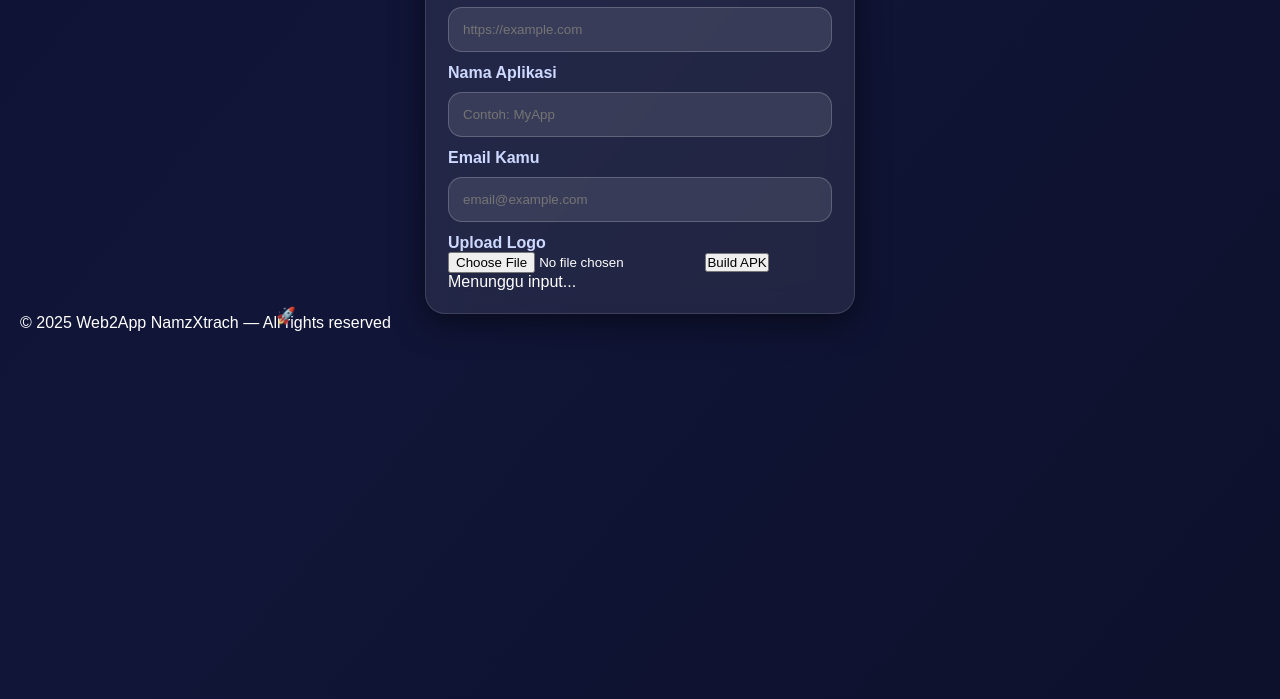
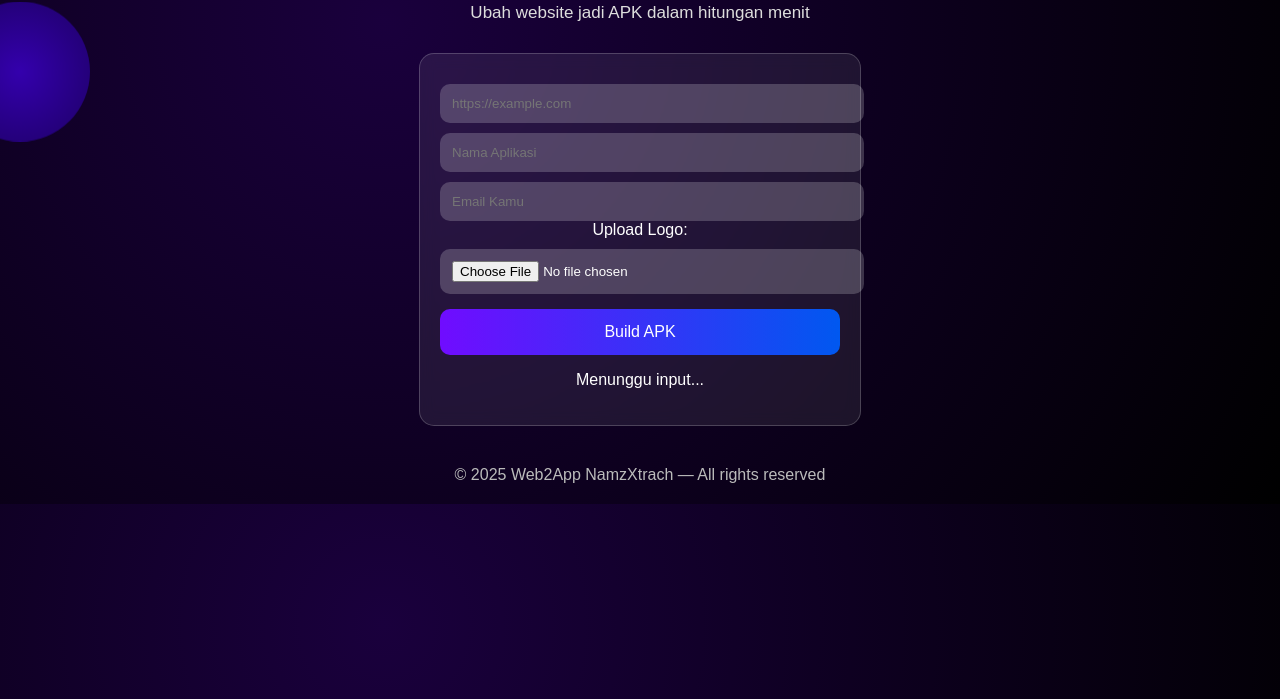
Before and after one commit to psolo8599-create/Namzproject-, a website: page index.html in a window 1280 px wide. Shown: the part 101-800 px from the top of the page. Drawn offline with Linux system fonts and the light colour scheme.

Commit message:
Add files via upload

```diff
--- a/index.html
+++ b/index.html
@@ -4,51 +4,45 @@
   <meta charset="UTF-8">
   <meta name="viewport" content="width=device-width, initial-scale=1.0">
   <title>Web2App Galaxy</title>
-  <link rel="stylesheet" href="/style.css">
+
+  <!-- LOAD CSS YANG BENAR -->
+  <link rel="stylesheet" href="style.css?v=2">
 </head>
-
 <body>
 
-  <!-- Stars background -->
-  <div class="stars"></div>
+    <!-- Animasi Roket -->
+    <img src="https://cdn-icons-png.flaticon.com/512/3215/3215077.png" class="rocket">
 
-  <!-- Planet bergerak -->
-  <div class="planet"></div>
+    <!-- Planet -->
+    <div class="planet"></div>
 
-  <!-- Roket terbang -->
-  <div class="rocket">🚀</div>
+    <h1 class="title">🚀 Web2App Galaxy</h1>
+    <p class="subtitle">Ubah website jadi APK dalam hitungan menit</p>
 
-  <div class="container">
     <div class="card">
 
-      <div class="title-area">
-        <h1>Web2App Galaxy</h1>
-        <p>Ubah website jadi APK dalam hitungan menit</p>
-      </div>
+        <input id="url" type="text" placeholder="https://example.com">
+        <input id="appname" type="text" placeholder="Nama Aplikasi">
+        <input id="email" type="email" placeholder="Email Kamu">
 
-      <input type="text" id="url" class="input" placeholder="https://example.com">
+        <label>Upload Logo:</label>
+        <input id="logo" type="file" accept="image/*">
 
-      <label class="label">Nama Aplikasi</label>
-      <input type="text" id="appName" class="input" placeholder="Contoh: MyApp">
+        <div id="previewBox" class="preview">
+            <img id="previewImg">
+        </div>
 
-      <label class="label">Email Kamu</label>
-      <input type="email" id="email" class="input" placeholder="email@example.com">
+        <button id="buildBtn">Build APK</button>
 
-      <label class="label">Upload Logo </label>
-      <input type="file" id="logo" class="fileInput" accept="image/*">
-
-      <div class="preview" id="previewBox" style="display:none;">
-        <img id="previewImg">
-      </div>
-
-      <button id="buildBtn">Build APK</button>
-
-      <div class="status" id="statusHint">Menunggu input...</div>
+        <p id="statusHint">Menunggu input...</p>
     </div>
 
-    <p class="footer">© 2025 Web2App NamzXtrach — All rights reserved</p>
-  </div>
+    <footer>
+        © 2025 Web2App NamzXtrach — All rights reserved
+    </footer>
 
-  <script src="/script.js"></script>
+    <!-- LOAD JS YANG BENAR -->
+    <script src="script.js?v=2" defer></script>
+
 </body>
 </html>
--- a/script.js
+++ b/script.js
@@ -5,7 +5,7 @@ const previewBox = document.getElementById("previewBox");
 const previewImg = document.getElementById("previewImg");
 const statusHint = document.getElementById("statusHint");
 
-// Preview Logo
+// Preview logo
 logoInput.addEventListener("change", () => {
   const file = logoInput.files[0];
   if (!file) return;
@@ -21,13 +21,13 @@ logoInput.addEventListener("change", () => {
 // Build APK
 buildBtn.addEventListener("click", async () => {
   const siteURL = urlInput.value.trim();
-    if (!siteURL) return alert("Masukkan URL dulu!");
+
+  if (!siteURL) return alert("Masukkan URL dulu.");
 
   statusHint.textContent = "Mengirim data ke server...";
 
   const formData = new FormData();
   formData.append("url", siteURL);
-
   if (logoInput.files[0]) formData.append("logo", logoInput.files[0]);
 
   try {
@@ -39,12 +39,8 @@ buildBtn.addEventListener("click", async () => {
     const text = await res.text();
     let json;
 
-        try {
-            json = JSON.parse(text);
-        } catch {
-            alert("Server mengirim data tidak valid:\n" + text);
-            return;
-        }
+    try { json = JSON.parse(text); }
+    catch { return alert("Server error:\n\n" + text); }
 
     if (json.success) {
       statusHint.textContent = "APK berhasil dibuat!";
@@ -55,6 +51,6 @@ buildBtn.addEventListener("click", async () => {
     }
 
   } catch (err) {
-        alert("Kesalahan jaringan.");
+    alert("Terjadi error jaringan.");
   }
 });
--- a/style.css
+++ b/style.css
@@ -1,148 +1,107 @@
-/* ===== RESET =====*/
-* {
-    margin: 0;
-    padding: 0;
-    box-sizing: border-box;
+/* Galaxy Background */
+body {
+  margin: 0;
+  font-family: 'Poppins', sans-serif;
+  background: radial-gradient(circle at 30% 20%, #1a003d, #000);
+  color: white;
+  text-align: center;
+  overflow-x: hidden;
 }
 
-body {
-    background: linear-gradient(130deg, #0a0f2c, #111538, #090d20);
-    background-size: 300% 300%;
-    animation: spaceMove 18s infinite linear;
-    font-family: Poppins, sans-serif;
-    color: #fff;
-    padding: 20px;
-    overflow-x: hidden;
+/* Judul */
+.title {
+  font-size: 40px;
+  font-weight: 700;
+  margin-top: 40px;
 }
 
-/* Background bergerak */
-@keyframes spaceMove {
-    0% { background-position: 0 0; }
-    50% { background-position: 100% 100%; }
-    100% { background-position: 0 0; }
+/* Sub */
+.subtitle {
+  margin-top: -10px;
+  color: #ddd;
+  font-size: 17px;
 }
 
-/* PLANET */
-.planet {
-    position: fixed;
-    border-radius: 50%;
-    opacity: 0.35;
-    filter: blur(2px);
-    animation: planetRotate 25s linear infinite;
+/* Card */
+.card {
+  width: 90%;
+  max-width: 400px;
+  background: rgba(255,255,255,0.08);
+  padding: 20px;
+  margin: 30px auto;
+  border-radius: 15px;
+  backdrop-filter: blur(8px);
+  border: 1px solid rgba(255,255,255,0.2);
 }
 
-.planet-1 {
-    width: 240px;
-    height: 240px;
-    background: #6f47ff;
-    top: -60px;
-    left: -60px;
+.card input {
+  width: 100%;
+  padding: 12px;
+  margin-top: 10px;
+  border-radius: 10px;
+  border: none;
+  background: rgba(255,255,255,0.2);
+  color: white;
 }
 
-.planet-2 {
-    width: 160px;
-    height: 160px;
-    background: #ff47c6;
-    bottom: -40px;
-    right: -40px;
+button {
+  width: 100%;
+  padding: 14px;
+  border-radius: 10px;
+  margin-top: 15px;
+  font-size: 16px;
+  background: linear-gradient(90deg, #700cff, #0058f0);
+  border: none;
+  color: white;
+  cursor: pointer;
 }
 
-@keyframes planetRotate {
-    0% { transform: rotate(0deg) scale(1); }
-    50% { transform: rotate(180deg) scale(1.1); }
-    100% { transform: rotate(360deg) scale(1); }
+/* Planet */
+.planet {
+  width: 140px;
+  height: 140px;
+  background: radial-gradient(circle, #3400ad, #1e0066);
+  border-radius: 50%;
+  position: absolute;
+  top: 120px;
+  left: -50px;
+  animation: floatPlanet 8s ease-in-out infinite;
 }
 
-/* ROCKET */
-.rocket {
-    width: 70px;
-    position: fixed;
-    top: 60%;
-    left: -80px;
-    animation: rocketFly 6s infinite ease-in-out;
+@keyframes floatPlanet {
+  0% { transform: translateY(0px); }
+  50% { transform: translateY(-20px); }
+  100% { transform: translateY(0px); }
 }
 
-@keyframes rocketFly {
-    0% { transform: translateX(0) translateY(0) rotate(-10deg); }
-    50% { transform: translateX(120vw) translateY(-40vh) rotate(20deg); }
-    100% { transform: translateX(0) translateY(0) rotate(-10deg); }
+/* Roket */
+.rocket {
+  width: 70px;
+  position: absolute;
+  top: 30px;
+  right: 20px;
+  animation: flyUp 6s linear infinite;
 }
 
-/* CARD */
-.card {
-    width: 100%;
-    max-width: 430px;
-    margin: auto;
-    padding: 22px;
-    background: rgba(255,255,255,0.08);
-    border: 1px solid rgba(255,255,255,0.12);
-    border-radius: 20px;
-    backdrop-filter: blur(14px);
-    box-shadow: 0 8px 32px rgba(0,0,0,0.5);
+@keyframes flyUp {
+  0% { transform: translateY(0) rotate(-10deg); }
+  50% { transform: translateY(-30px) rotate(10deg); }
+  100% { transform: translateY(0) rotate(-10deg); }
 }
 
-.title {
-    text-align: center;
-    font-size: 28px;
-    font-weight: 700;
-    background: linear-gradient(90deg,#c084fc,#60a5fa);
-    -webkit-background-clip: text;
-    color: transparent;
-}
-
-.subtitle {
-    text-align: center;
-    margin-bottom: 18px;
-    color: #cbd5ff;
-}
-
-.input {
-    width: 100%;
-    padding: 14px;
-    margin-top: 10px;
-    border-radius: 14px;
-    background: rgba(255,255,255,0.1);
-    border: 1px solid rgba(255,255,255,0.2);
-    color: #fff;
-}
-
-.label {
-    margin-top: 12px;
-    display: block;
-    font-weight: 600;
-    color: #ced9ff;
-}
-
+/* Preview */
 .preview {
-    width: 100%;
-    margin-top: 12px;
-    border: 1px solid rgba(255,255,255,0.3);
-    border-radius: 14px;
-    overflow: hidden;
+  display: none;
+  margin-top: 10px;
 }
 
 .preview img {
-    width: 100%;
+  width: 100%;
+  border-radius: 10px;
 }
 
-.button {
-    width: 100%;
-    margin-top: 18px;
-    padding: 14px;
-    background: linear-gradient(90deg,#8b5cf6,#0ea5e9);
-    border: none;
-    border-radius: 14px;
-    font-size: 16px;
-    color: #fff;
-    font-weight: 600;
+footer {
+  margin-top: 40px;
+  padding-bottom: 20px;
+  color: #bbb;
 }
-
-.button:active {
-    transform: scale(0.96);
-}
-
-.hint {
-    text-align: center;
-    margin-top: 10px;
-    color: #bccaff;
-}
```
Lines whose indentation alone changed are shown as unchanged.
